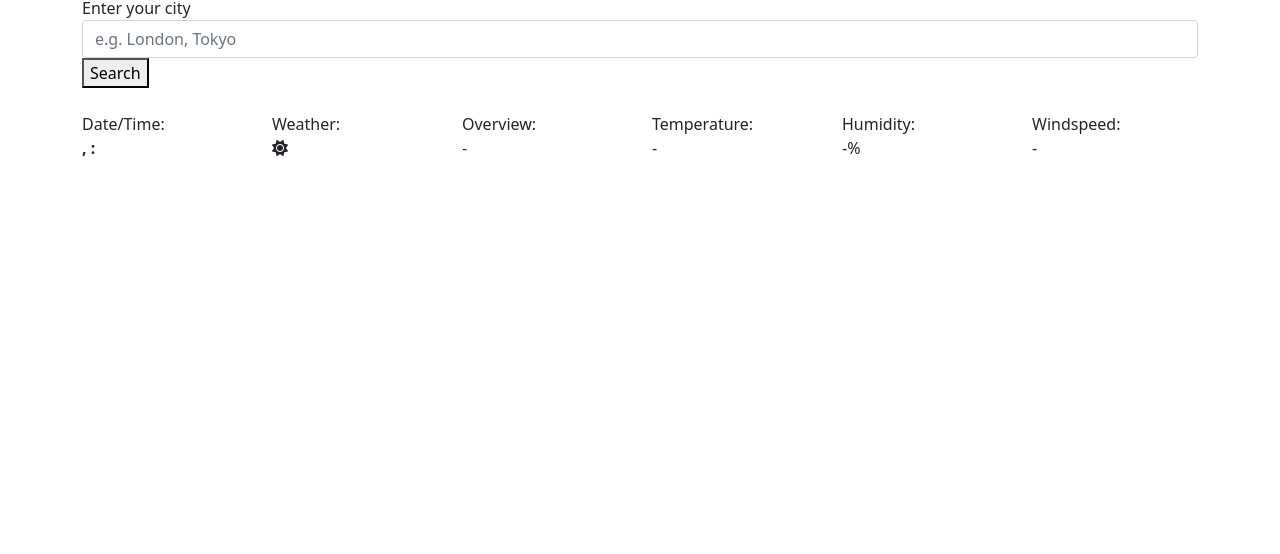
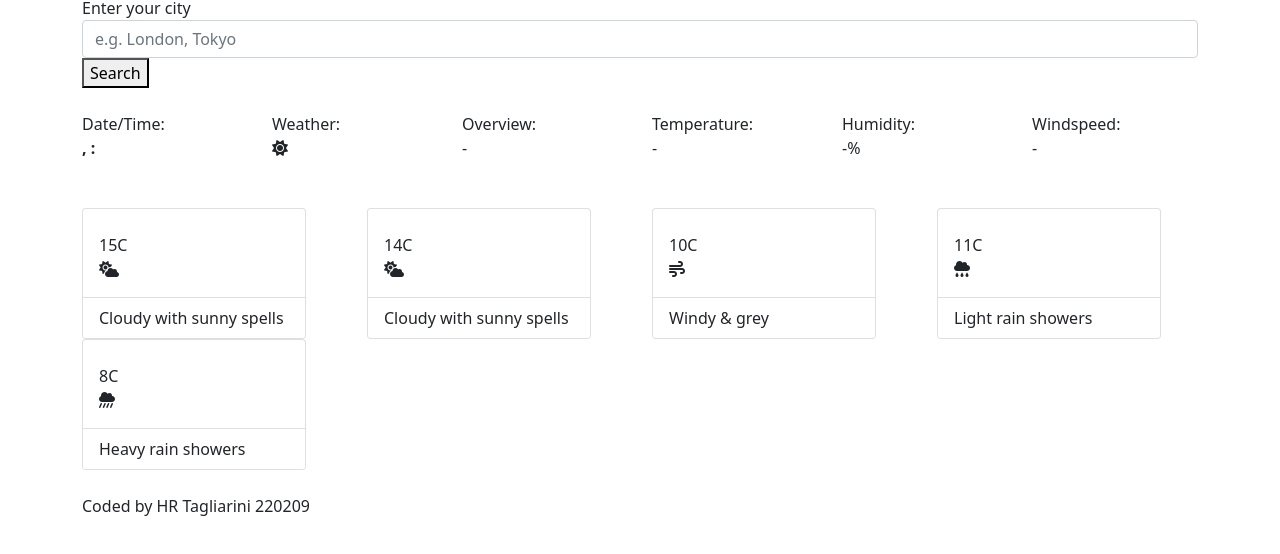
Before and after one commit to HRHTaggers/weather-app, a plain HTML site: page index.html in a window 1280 px wide. Shown: the part 60-614 px from the top of the page. Drawn offline with nearby package versions, Linux system fonts and the light colour scheme.

Commit message:
Update index.HTML with 5-day forecast cards and footer

```diff
--- a/index.html
+++ b/index.html
@@ -81,6 +81,85 @@
         </div>
       <br />
       <br />
+      <div class="row">
+          <div class="col-md column-style">
+            <div class="card" style="width: 14rem">
+              <div class="card-body">
+                <h5 class="card-title"><div id="day1"></div></h5>
+                <p class="card-text">
+                  15C <br /><i class="fa-solid fa-cloud-sun sun-cloud-icon"></i>
+                </p>
+              </div>
+              <ul class="list-group list-group-flush">
+                <li class="list-group-item weather-description">
+                  Cloudy with sunny spells
+                </li>
+              </ul>
+            </div>
+          </div>
+          <div class="col-md column-style">
+            <div class="card" style="width: 14rem">
+              <div class="card-body">
+                <h5 class="card-title"><div id="date+2"></div></h5>
+                <p class="card-text">
+                  14C <br /><i class="fa-solid fa-cloud-sun sun-cloud-icon"></i>
+                </p>
+              </div>
+              <ul class="list-group list-group-flush">
+                <li class="list-group-item weather-description">
+                  Cloudy with sunny spells
+                </li>
+              </ul>
+            </div>
+          </div>
+          <div class="col-md column-style">
+            <div class="card" style="width: 14rem">
+              <div class="card-body">
+                <h5 class="card-title"><div id="date+3"></div></h5>
+                <p class="card-text">
+                  10C <br /><i class="fa-solid fa-wind wind-icon"></i>
+                </p>
+              </div>
+              <ul class="list-group list-group-flush">
+                <li class="list-group-item weather-description">Windy & grey</li>
+              </ul>
+            </div>
+          </div>
+          <div class="col-md column-style">
+            <div class="card" style="width: 14rem">
+              <div class="card-body">
+                <h5 class="card-title"><div id="date+4"></div></h5>
+                <p class="card-text">
+                  11C <br /><i class="fa-solid fa-cloud-rain drizzle-icon"></i>
+                </p>
+              </div>
+              <ul class="list-group list-group-flush">
+                <li class="list-group-item weather-description">
+                  Light rain showers
+                </li>
+              </ul>
+            </div>
+          </div>
+          <div class="col-md column-style">
+            <div class="card" style="width: 14rem">
+              <div class="card-body">
+                <h5 class="card-title"><div id="date+5"></div></h5>
+                <p class="card-text">
+                  8C <br /><i
+                    class="fa-solid fa-cloud-showers-heavy raincloud-icon"
+                  ></i>
+                </p>
+              </div>
+              <ul class="list-group list-group-flush">
+                <li class="list-group-item weather-description">
+                  Heavy rain showers
+                </li>
+              </ul>
+            </div>
+          </div>
+        </div>
+        <br />
+        <footer>Coded by HR Tagliarini 220209</footer>
     </div>
   </body>
 </html>
```
